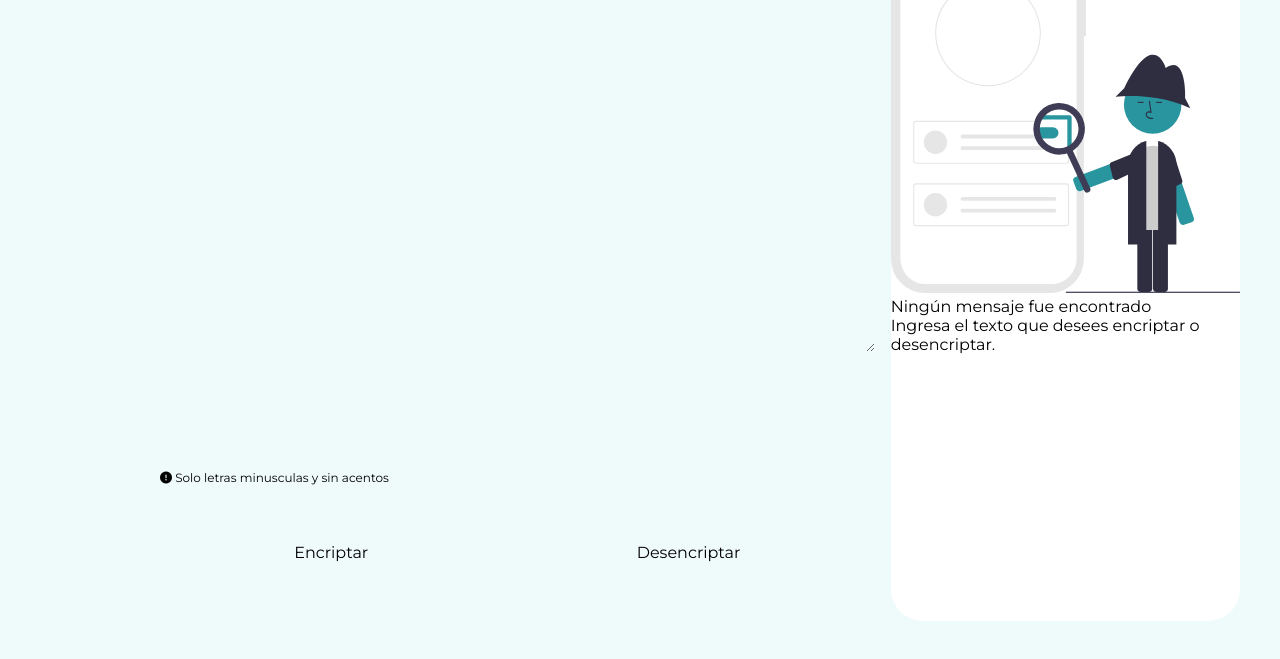
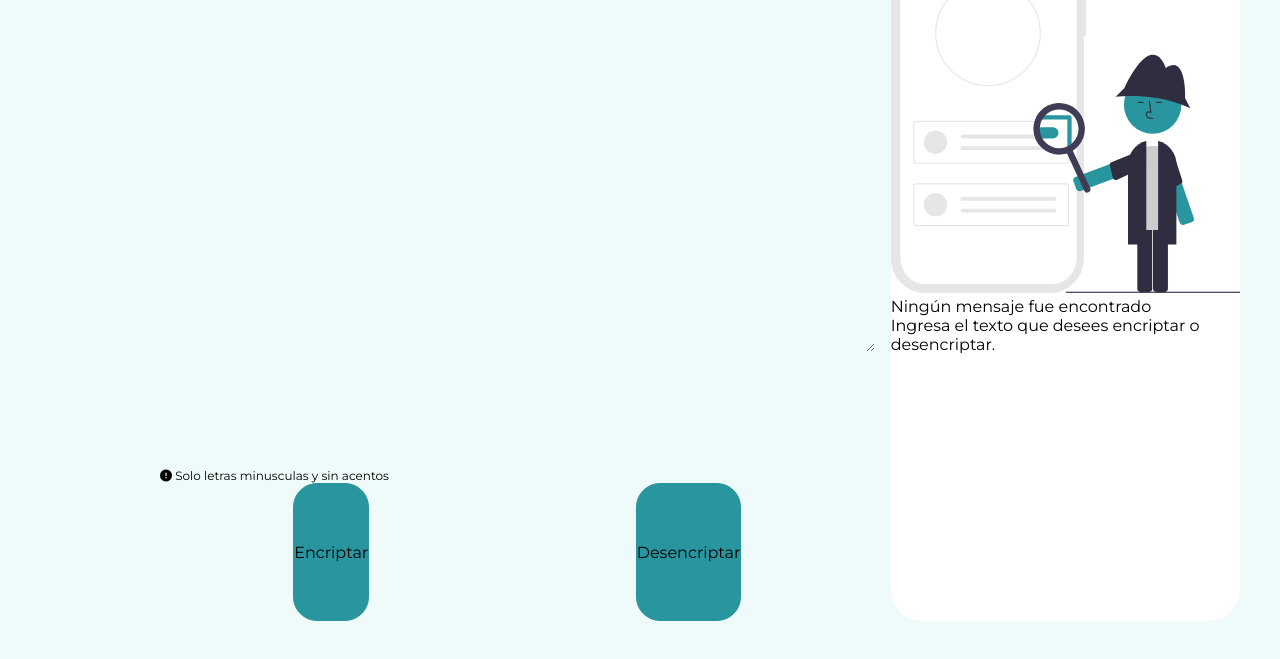
Before and after one commit to R3ptarGreen/Text-Encryptor, a website: page index.html in a window 1280 px wide. Shown: the part 139-798 px from the top of the page. Drawn offline with Linux system fonts and the light colour scheme; files whose address does not match are found by name.

Commit message:
Preparando un rebase para actualizar informacion

```diff
--- a/SCSS/app.scss
+++ b/SCSS/app.scss
@@ -50,6 +50,11 @@ $Gray-500: #343A40;
         @include flex(100%, 1);
         justify-content: space-around;
     }
+    &__bottons{
+        background-color: $Greenland-300;
+        border: 1px solid $Greenland-300;
+        border-radius: 1.5rem;
+    }
 }
 @media screen and (max-width: 75rem) {
   .main__article{
```
Also changed, not shown: CSS/app.css, 1 other file.
